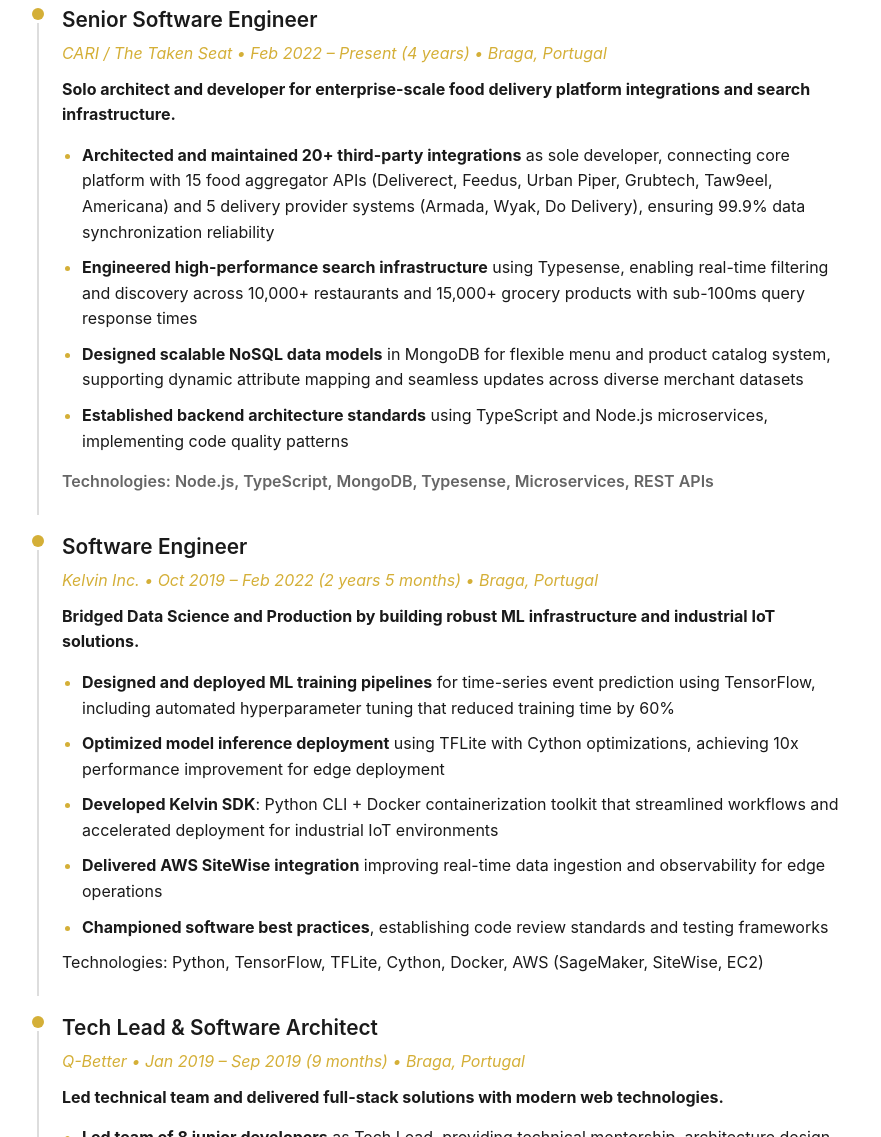
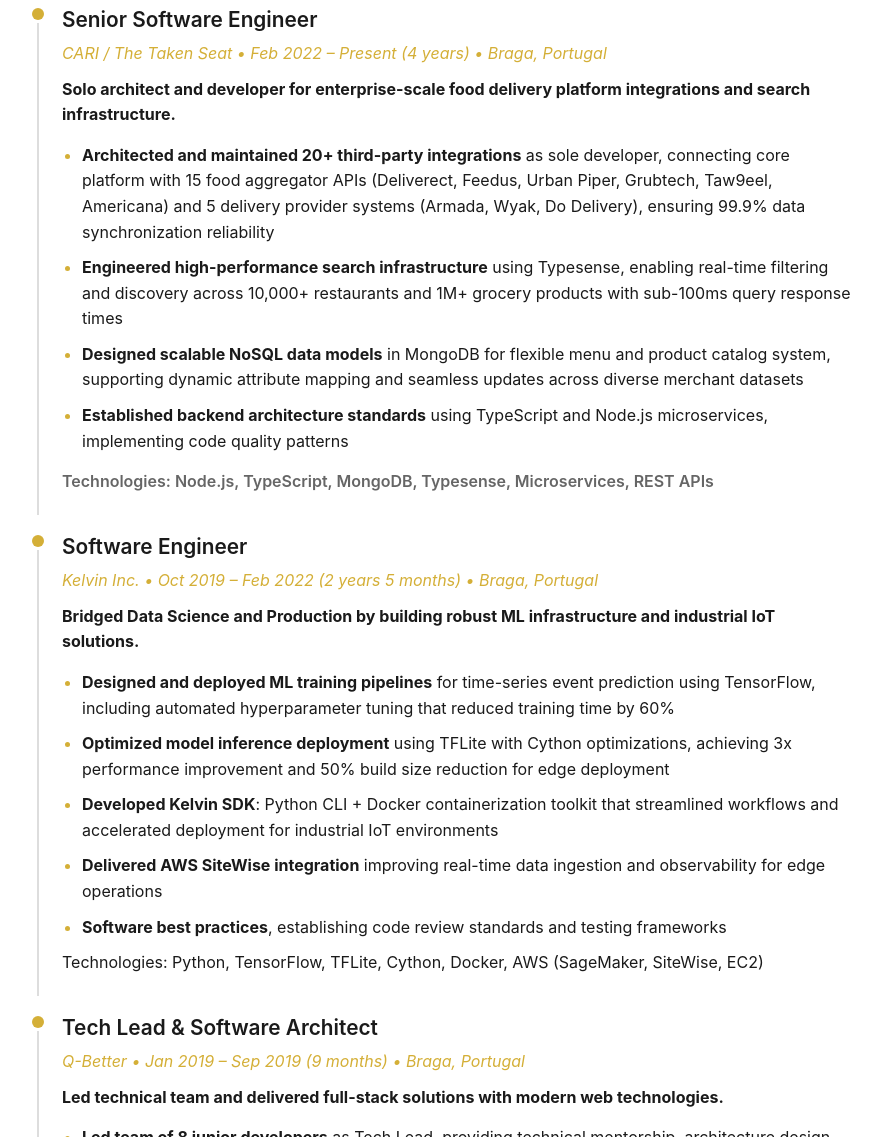
Before and after one commit to byhell/byhell.github.io, a plain HTML site: page index.html in a window 1280 px wide. Shown: the part 1929-3066 px from the top of the page, without its empty margins (198-1079 px from the left). Drawn offline with Linux system fonts and the light colour scheme.

Commit message:
minor profile updates

```diff
--- a/index.html
+++ b/index.html
@@ -405,7 +405,7 @@
             <section>
                 <h2>Professional Summary</h2>
                 <p>Senior Software Engineer with over 10 years of experience architecting and delivering scalable backend systems, cloud-native solutions, and full-stack applications across diverse industries including food delivery, industrial IoT, healthcare, and enterprise software. Proven expertise in designing high-performance microservices architectures, leading technical teams, and building mission-critical integrations at scale.</p>
-                <p style="margin-top: 15px;">As a solo architect at CARI/The Taken Seat, I maintained 20+ enterprise integrations supporting 10,000+ restaurants and 15,000+ products while engineering sub-100ms search infrastructure. Previously co-founded Striknowledge as Tech Lead and Solution Architect, winning prestigious awards including Premio João Cordeiro 2016 and Premio Saúde Sustentável 2017 for healthcare technology innovations.</p>
+                <p style="margin-top: 15px;">As a solo architect at CARI/The Taken Seat, I maintained 20+ enterprise integrations supporting 10,000+ restaurants and 1M+ products while engineering sub-100ms search infrastructure. Previously co-founded Striknowledge as Tech Lead and Solution Architect, winning prestigious awards including Premio João Cordeiro 2016 and Premio Saúde Sustentável 2017 for healthcare technology innovations.</p>
             </section>
 
             <!-- Skills -->
@@ -476,7 +476,7 @@
                     <p><strong>Solo architect and developer for enterprise-scale food delivery platform integrations and search infrastructure.</strong></p>
                     <ul>
                         <li><strong>Architected and maintained 20+ third-party integrations</strong> as sole developer, connecting core platform with 15 food aggregator APIs (Deliverect, Feedus, Urban Piper, Grubtech, Taw9eel, Americana) and 5 delivery provider systems (Armada, Wyak, Do Delivery), ensuring 99.9% data synchronization reliability</li>
-                        <li><strong>Engineered high-performance search infrastructure</strong> using Typesense, enabling real-time filtering and discovery across 10,000+ restaurants and 15,000+ grocery products with sub-100ms query response times</li>
+                        <li><strong>Engineered high-performance search infrastructure</strong> using Typesense, enabling real-time filtering and discovery across 10,000+ restaurants and 1M+ grocery products with sub-100ms query response times</li>
                         <li><strong>Designed scalable NoSQL data models</strong> in MongoDB for flexible menu and product catalog system, supporting dynamic attribute mapping and seamless updates across diverse merchant datasets</li>
                         <li><strong>Established backend architecture standards</strong> using TypeScript and Node.js microservices, implementing code quality patterns</li>
                     </ul>
@@ -489,10 +489,10 @@
                     <p><strong>Bridged Data Science and Production by building robust ML infrastructure and industrial IoT solutions.</strong></p>
                     <ul>
                         <li><strong>Designed and deployed ML training pipelines</strong> for time-series event prediction using TensorFlow, including automated hyperparameter tuning that reduced training time by 60%</li>
-                        <li><strong>Optimized model inference deployment</strong> using TFLite with Cython optimizations, achieving 10x performance improvement for edge deployment</li>
+                        <li><strong>Optimized model inference deployment</strong> using TFLite with Cython optimizations, achieving 3x performance improvement and 50% build size reduction for edge deployment</li>
                         <li><strong>Developed Kelvin SDK</strong>: Python CLI + Docker containerization toolkit that streamlined workflows and accelerated deployment for industrial IoT environments</li>
                         <li><strong>Delivered AWS SiteWise integration</strong> improving real-time data ingestion and observability for edge operations</li>
-                        <li><strong>Championed software best practices</strong>, establishing code review standards and testing frameworks</li>
+                        <li><strong>Software best practices</strong>, establishing code review standards and testing frameworks</li>
                     </ul>
                     <p class="tecf-tags">Technologies: Python, TensorFlow, TFLite, Cython, Docker, AWS (SageMaker, SiteWise, EC2)</p>
                 </div>
```
